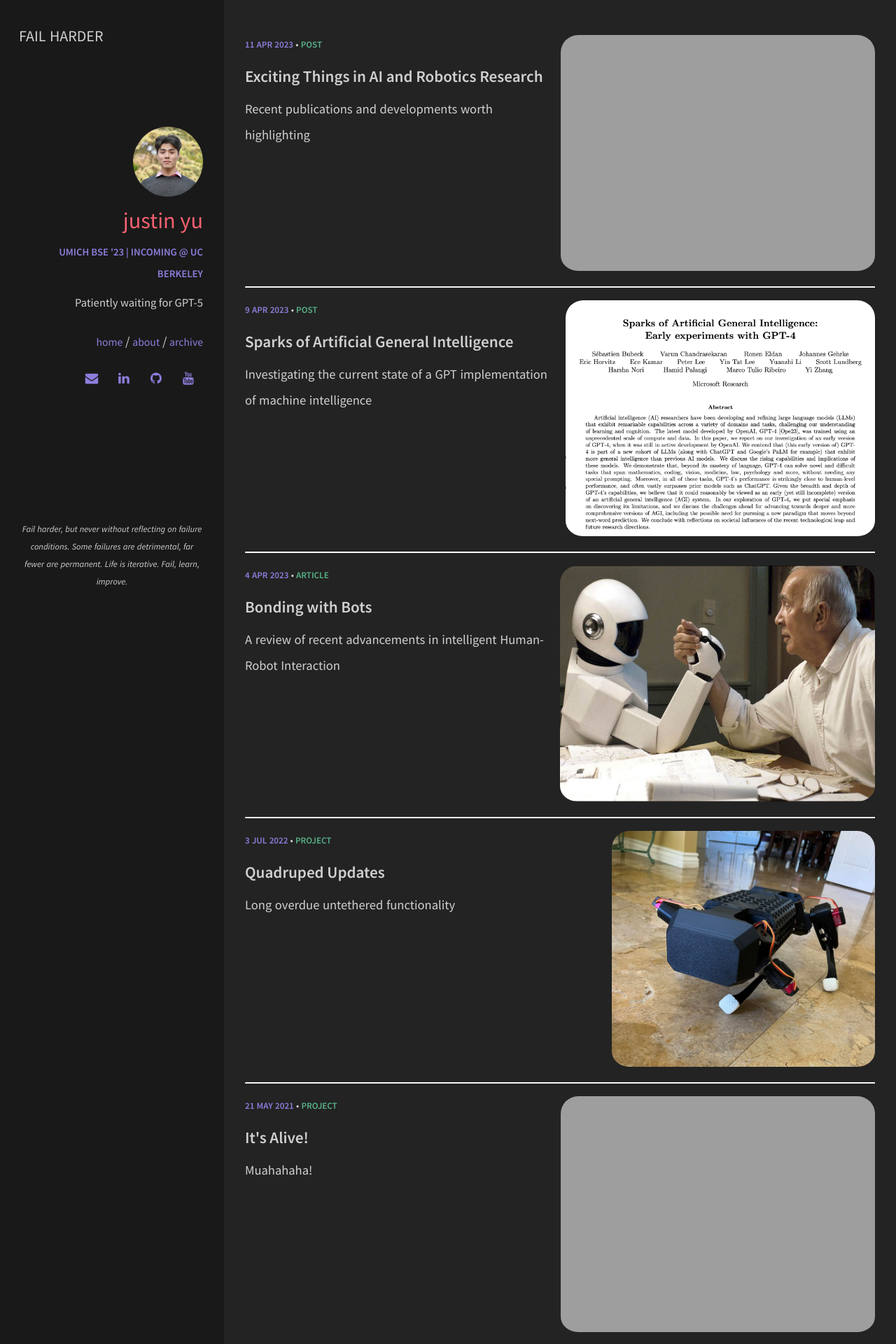
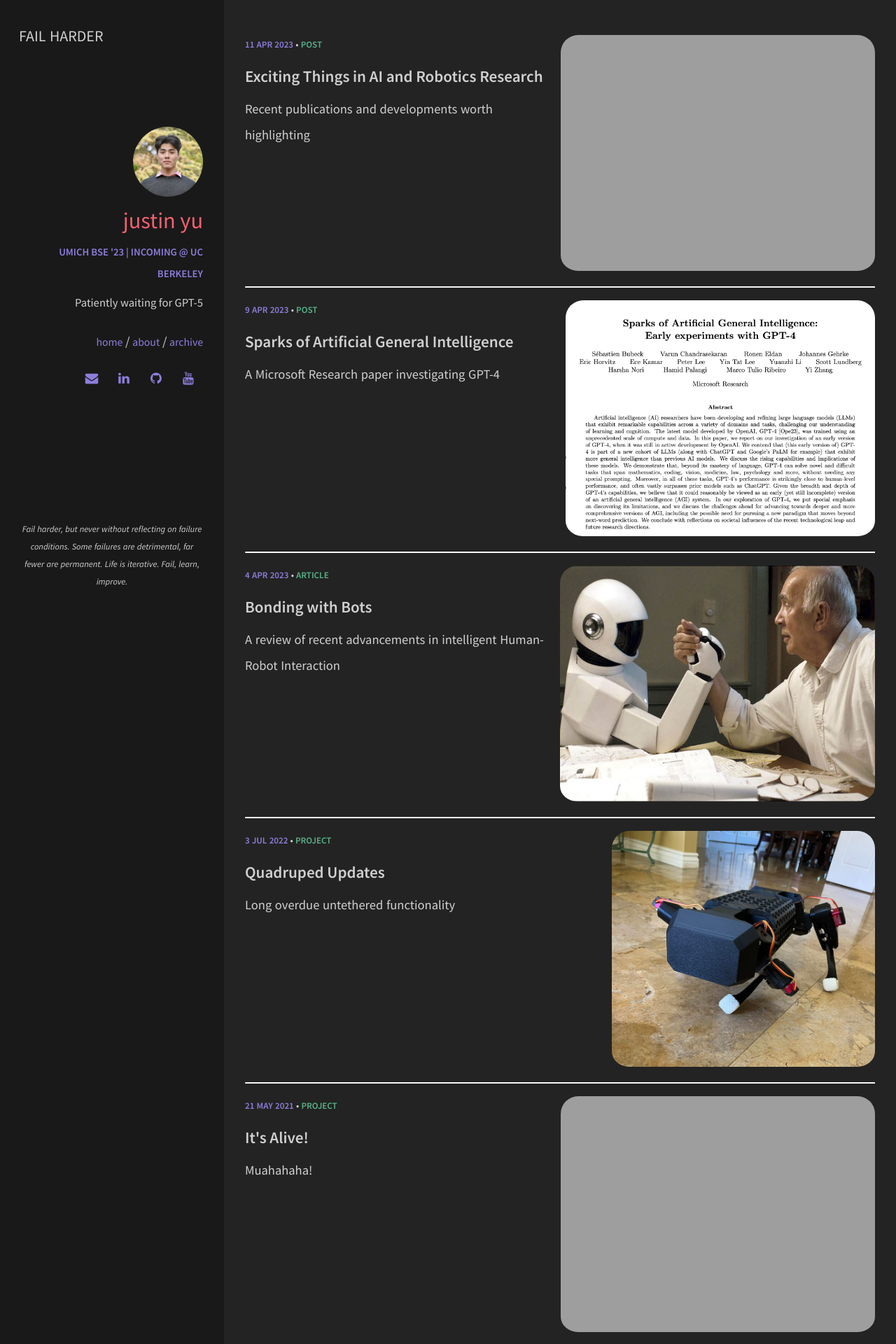
Before and after one commit to uynitsuj/uynitsuj.github.io, a Jekyll site: the page built from index.html, in a window 1280 px wide. Shown: the top 1920 px of the page at 70% size. Built offline with Jekyll 4.4.1, drawn with Linux system fonts in a browser that asks for light colours.

Commit message:
chng excerpt

```diff
--- a/_posts/2023-04-09-sparks-of-agi.md
+++ b/_posts/2023-04-09-sparks-of-agi.md
@@ -1,7 +1,7 @@
 ---
 layout: post
 title:  "Sparks of Artificial General Intelligence"
-excerpt: "Investigating the current state of a GPT implementation of machine intelligence"
+excerpt: "A Microsoft Research paper investigating GPT-4"
 categories: [post]
 image: Post8/SOAGI.png
 ---
```
